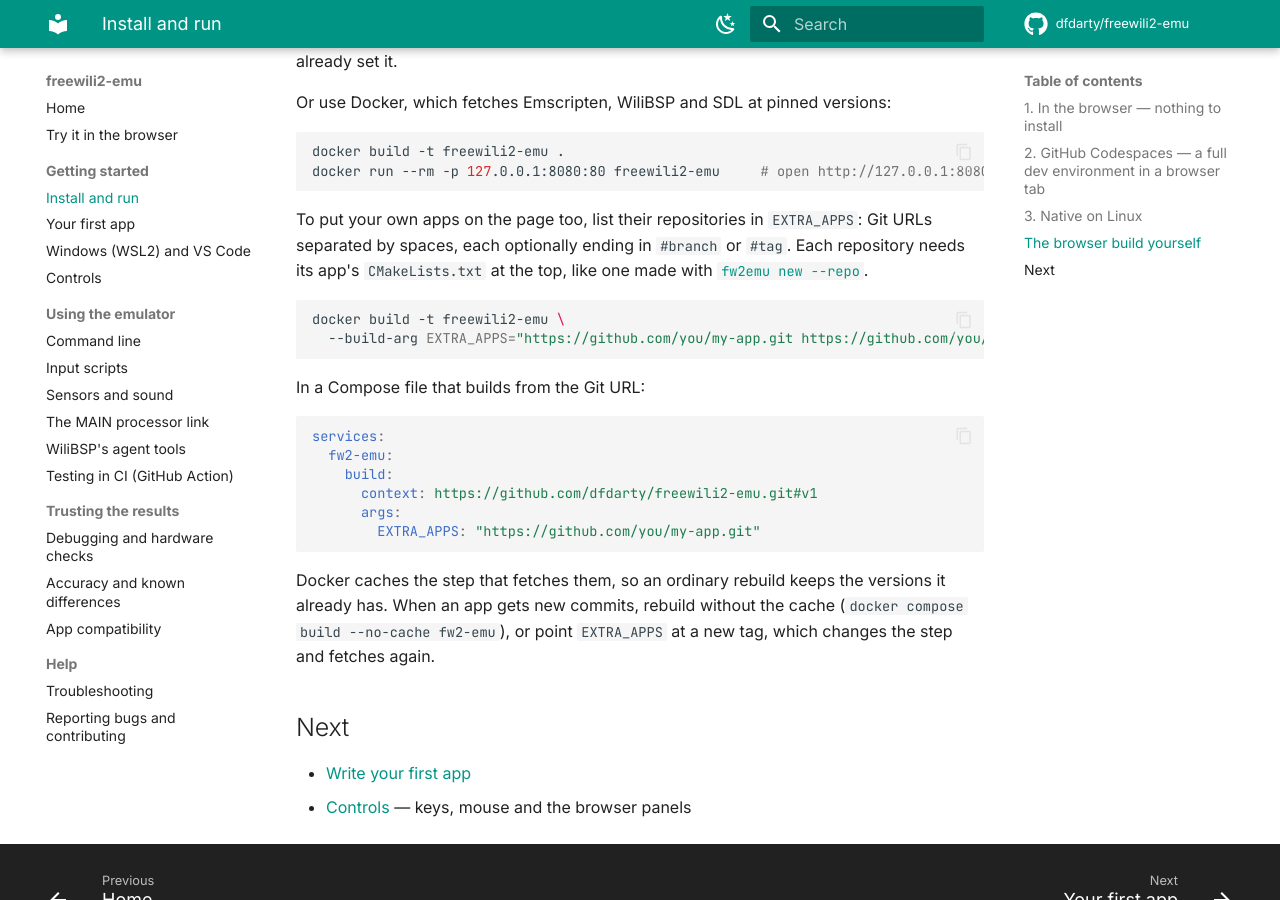
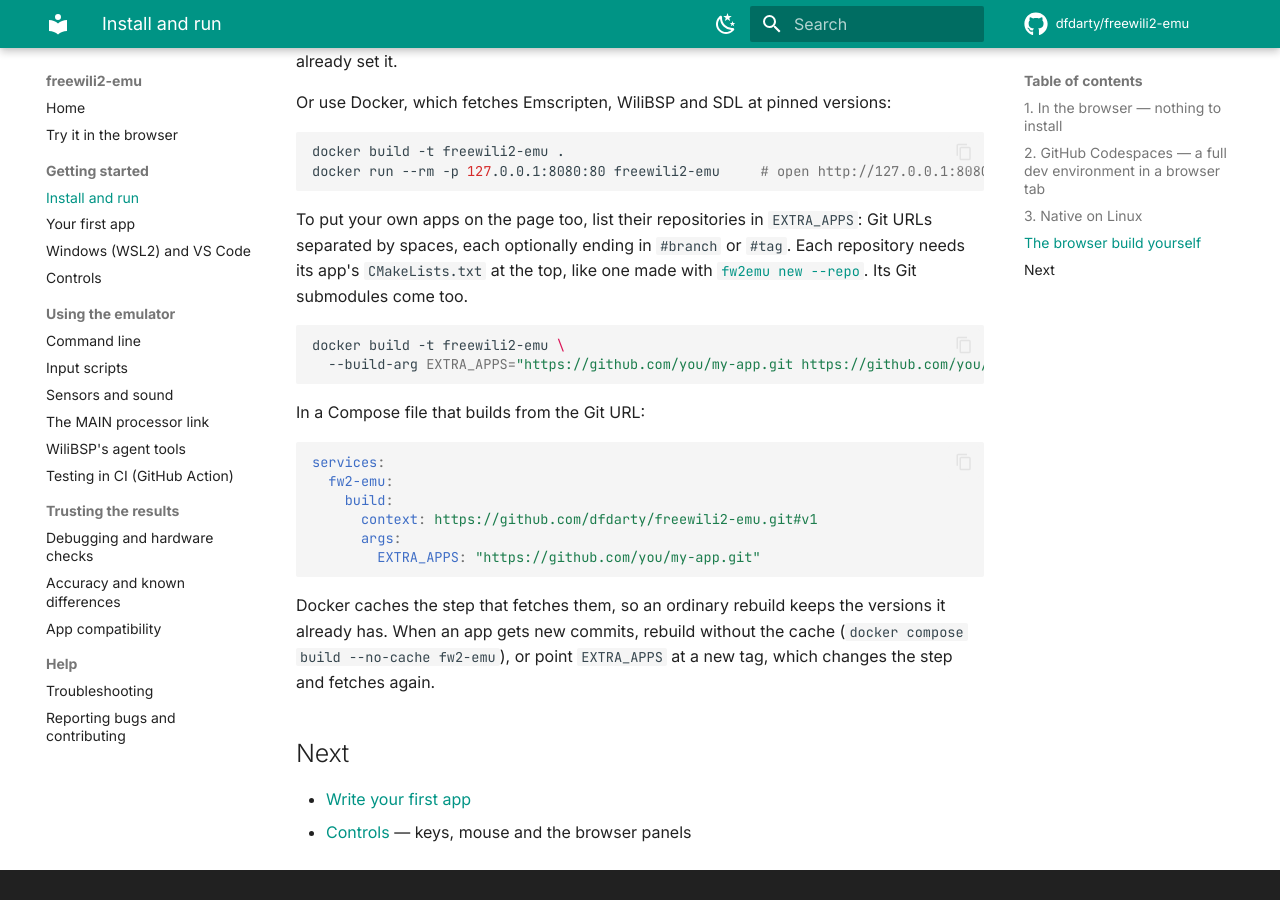
Before and after one commit to dfdarty/freewili2-emu, an MkDocs documentation site: the page built from docs/getting-started.md, in a window 1280 px wide and 900 px high, scrolled down 2516 px. Built offline with MkDocs 1.6.1 and Material for MkDocs 9.7.7, drawn with Linux system fonts in a browser that asks for light colours; comment, search, counter and statistics services are not loaded.

Commit message:
Docker: clone EXTRA_APPS with their submodules
Co-Authored-By: Claude Opus 5.5 <noreply@anthropic.com>
Claude-Session: https://claude.ai/code/session_011trzLwWpaPA8Ye3xXw5xUM

````diff
--- a/docs/getting-started.md
+++ b/docs/getting-started.md
@@ -123,7 +123,8 @@ docker run --rm -p 127.0.0.1:8080:80 freewili2-emu     # open http://127.0.0.1:8
 To put your own apps on the page too, list their repositories in
 `EXTRA_APPS`: Git URLs separated by spaces, each optionally ending in
 `#branch` or `#tag`. Each repository needs its app's `CMakeLists.txt` at the
-top, like one made with [`fw2emu new --repo`](first-app.md).
+top, like one made with [`fw2emu new --repo`](first-app.md). Its Git
+submodules come too.
 
 ```sh
 docker build -t freewili2-emu \
````
Also changed, not shown: 1 other file.
